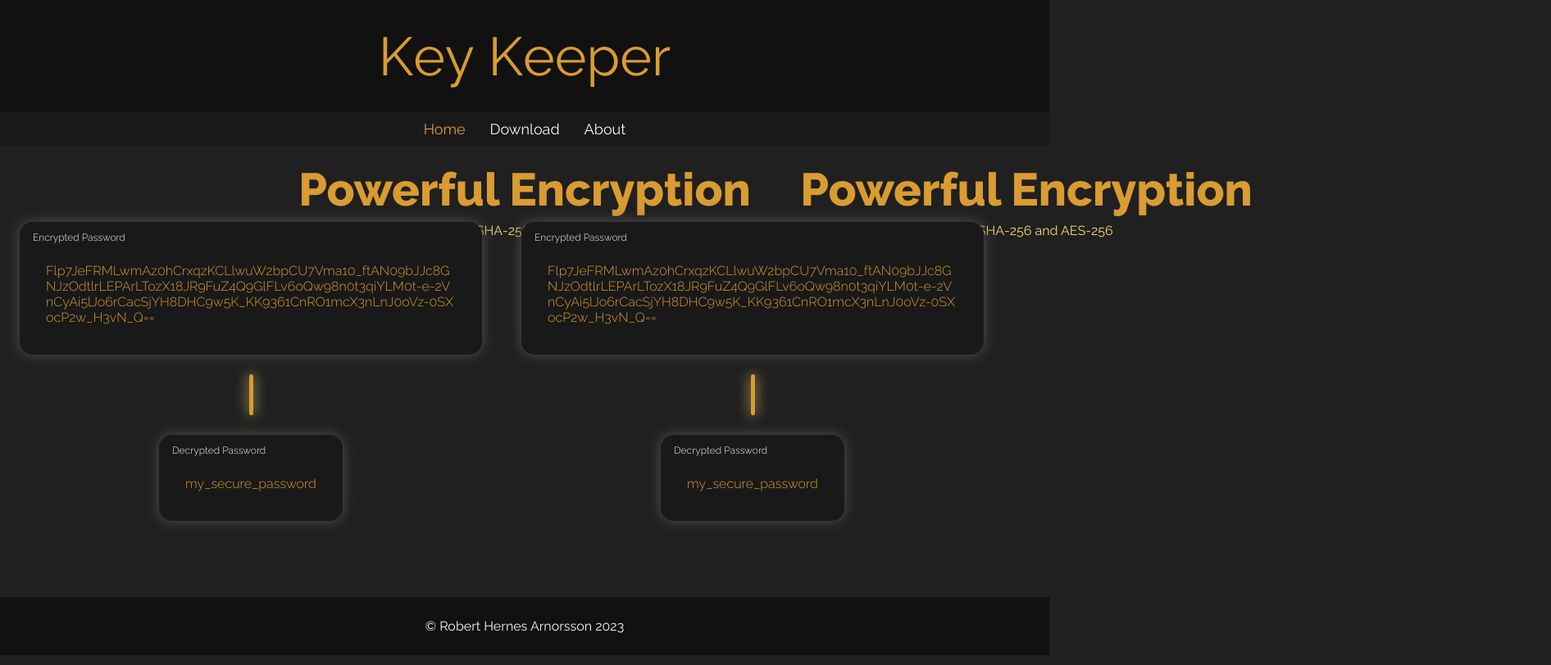
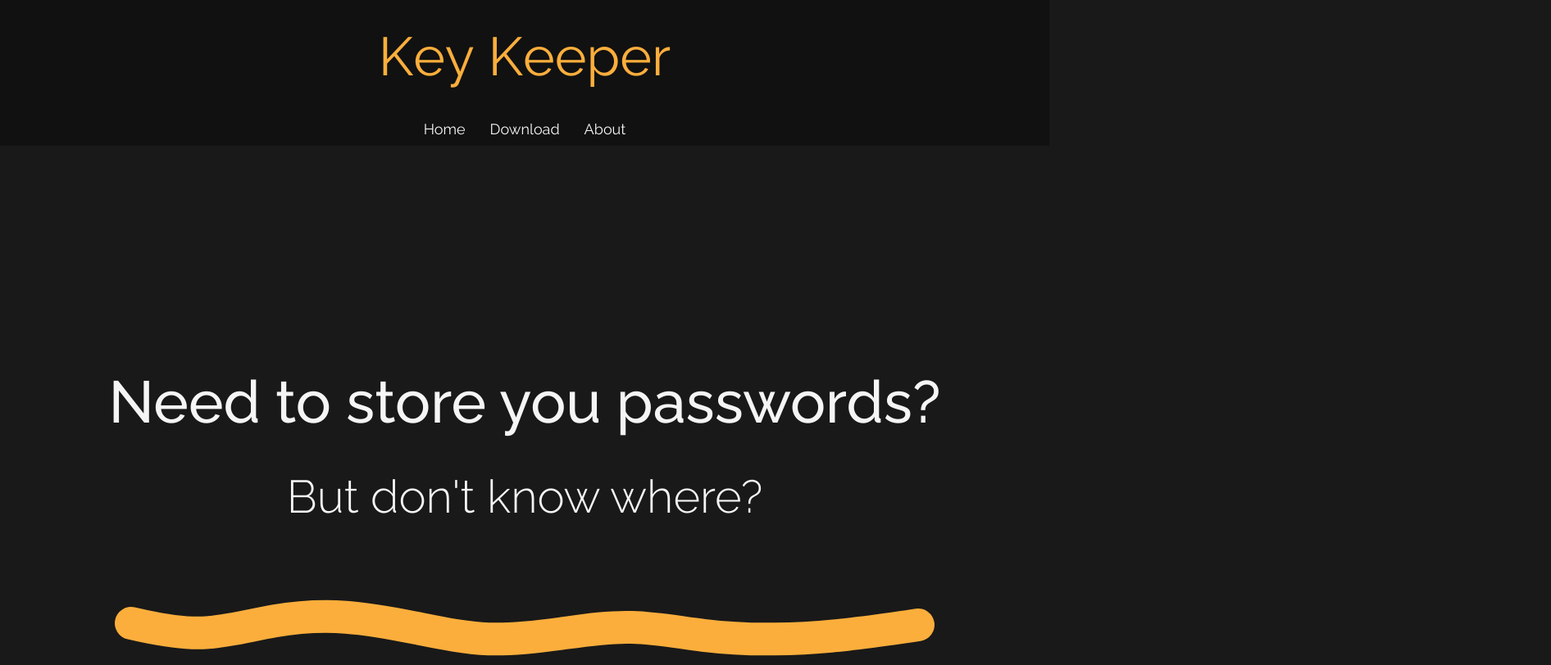
Before and after one commit to RobertArnosson/protifolio-web, a plain HTML site: page index.html in a window 1280 px wide. Shown: the top 812 px of the page at 82% size, 1892 px wide, since content can reach past the window. Drawn offline with Linux system fonts and the light colour scheme.

Commit message:
More design

```diff
--- a/index.html
+++ b/index.html
@@ -9,7 +9,7 @@
   <title>Key Keeper</title>
 </head>
 <body>
-  <header>
+  <div class="header-container">
     <div class="letter-div">
       <span class="letter">K</span>
       <span class="letter">e</span>
@@ -22,63 +22,27 @@
       <span class="letter">e</span>
       <span class="letter">r</span>
     </div>
-  </header>
+  </div>
   <nav class="top-nav">
     <ul>
-        <li><a id="current">Home</a></li>
+      <li><a href="./index.html">Home</a></li>
       <li><a href="./pages/download/download.html">Download</a></li>
       <li><a href="./about.html">About</a></li>
     </ul>
   </nav>
-  <main>
   <div class="wrapper">
-      <div class="encryption-showcase-contanier">
-        <div class="header">
-          <span class="header-text">Powerful Encryption</span>
-          <span class="header-description">Using SHA-256 and AES-256</span>
-        </div>
-        <div class="text-showcase-container">
-          <div class="text-showcase">
-            <span class="text-showcase-title">Encrypted Password</span>
-            <p class="text-for-showcase">
-              Flp7JeFRMLwmAz0hCrxqzKCLlwuW2bpCU7Vma10_ftAN09bJJc8GNJzOdtlrLEPArLTozX18JR9FuZ4Q9GlFLv6oQw98n0t3qiYLM0t-e-2VnCyAi5lJo6rCacSjYH8DHC9w5K_KK9361CnRO1mcX3nLnJ0oVz-0SXocP2w_H3vN_Q==
-            </p>
-          </div>
-          <div class="text-showcase-line"></div>
-          <div class="text-showcase">
-            <span class="text-showcase-title">Decrypted Password</span>
-            <p class="text-for-showcase">
-              my_secure_password
-            </p>
+    <div class="first-content-container">
+      <div class="first-title">
+        <h1>Need to store you passwords?</h1>
+        <h2>But don't know where?</h2>
+        <img class="wave-svg" src="./img/wave.svg" draggable="false">
       </div>
     </div>
-      </div>
-      <div class="ease-of-use-showcase-contanier">
-        <div class="header">
-          <span class="header-text">Powerful Encryption</span>
-          <span class="header-description">Using SHA-256 and AES-256</span>
-        </div>
-        <div class="text-showcase-container">
-          <div class="text-showcase">
-            <span class="text-showcase-title">Encrypted Password</span>
-            <p class="text-for-showcase">
-              Flp7JeFRMLwmAz0hCrxqzKCLlwuW2bpCU7Vma10_ftAN09bJJc8GNJzOdtlrLEPArLTozX18JR9FuZ4Q9GlFLv6oQw98n0t3qiYLM0t-e-2VnCyAi5lJo6rCacSjYH8DHC9w5K_KK9361CnRO1mcX3nLnJ0oVz-0SXocP2w_H3vN_Q==
-            </p>
-          </div>
-          <div class="text-showcase-line"></div>
-          <div class="text-showcase">
-            <span class="text-showcase-title">Decrypted Password</span>
-            <p class="text-for-showcase">
-              my_secure_password
-            </p>
+    <img src="./img/layered-fade.svg" draggable="false">
+    <div class="second-content-container">
+
     </div>
   </div>
-      </div>
-    </div>
-  </main>
-  <footer>
-    <p>&copy; Robert Hernes Arnorsson 2023</p>
-  </footer>
   <script type="module" src="./scripts/hover-effect.js"></script>
 </body>
 </html>
--- a/style.css
+++ b/style.css
@@ -8,24 +8,27 @@
   --regular-color: #191919;
   --light-color: #202020;
 
-  --yellow-light: #F6DA73;
-  --yellow-regular: #F3C622;
-  --yellow-dark: #D99B32;
+  --yellow-light: #FCCB82;
+  --yellow-regular: #FBAE3C;
+  --yellow-dark: #F09205;
+
+  --text-regular: #F5F5F5;
 }
 
 body {
   font-family: Raleway, sans-serif;
-  background-color: var(--light-color);
+  background-color: var(--regular-color);
   display: flex;
   flex-direction: column;
   min-height: 100vh;
   margin: 0;
   user-select: none;
+  overflow-x: hidden;
 }
 
-header {
+.header-container {
   background-color: var(--dark-color);
-  color: var(--yellow-dark);
+  color: var(--yellow-regular);
   padding: 10px;
   text-align: center;
   position: relative;
@@ -43,7 +46,7 @@ header {
   font-size: 66px;
   font-weight: 400;
   display: inline-block;
-  transition: all 0.3s;
+  transition: all 0.25s;
 }
 
 .letter.animate-hover {
@@ -57,10 +60,12 @@ header {
 }
 
 .top-nav {
-  background-color: var(--regular-color);
+  background-color: var(--dark-color);
   color: #F5F5F5;
   display: flex;
   justify-content: center;
+  position: sticky;
+  top: 0;
 }
 
 .top-nav ul {
@@ -80,7 +85,7 @@ header {
 }
 
 .top-nav a:hover {
-color: var(--yellow-light);
+  color: var(--yellow-light);
   cursor: pointer;
 }
 
@@ -89,24 +94,49 @@ color: var(--yellow-light);
   border: 0;
 }
 
-#current {
-  color: var(--yellow-dark);
+.wrapper {
+  display: flex;
+  flex-direction: column;
+  width: 100%;
+  flex: 1;
 }
 
-main {
-  flex: 1;
+.wave-svg {
+  width: 100%;
+  height: 150px;
+}
+
+.first-content-container {
+  width: 100%;
+  height: 100vh;
+}
+
+.first-title {
+  margin-top: 250px;
   display: flex;
+  flex-direction: column;
   align-items: center;
   justify-content: center;
-  background-color: var(--light-color);
-  position: relative;
 }
 
-.wrapper {
-  display: flex;
-  flex-direction: row;
+.first-title h1 {
+  margin: 20px;
+  font-size: 4.5em;
+  font-weight: 500;
+  color: var(--text-regular);
+}
+
+.first-title h2 {
+  margin: 20px;
+  font-size: 3.5em;
+  font-weight: 300;
+  color: var(--text-regular);
+}
+
+.second-content-container {
   width: 100%;
-  height: 100%;
+  height: 100vh;
+  background-color: var(--yellow-regular);
 }
 
 .encryption-showcase-contanier {
@@ -132,7 +162,7 @@ main {
 .header-text {
   font-weight: 800;
   font-size: 42pt;
-  color: var(--yellow-dark);
+  color: var(--yellow-regular);
   margin-bottom: 0.5rem;
 }
 
```
Also changed, not shown: img/layered-fade.svg (added), img/wave.svg (added). Lines whose indentation alone changed are shown as unchanged.
